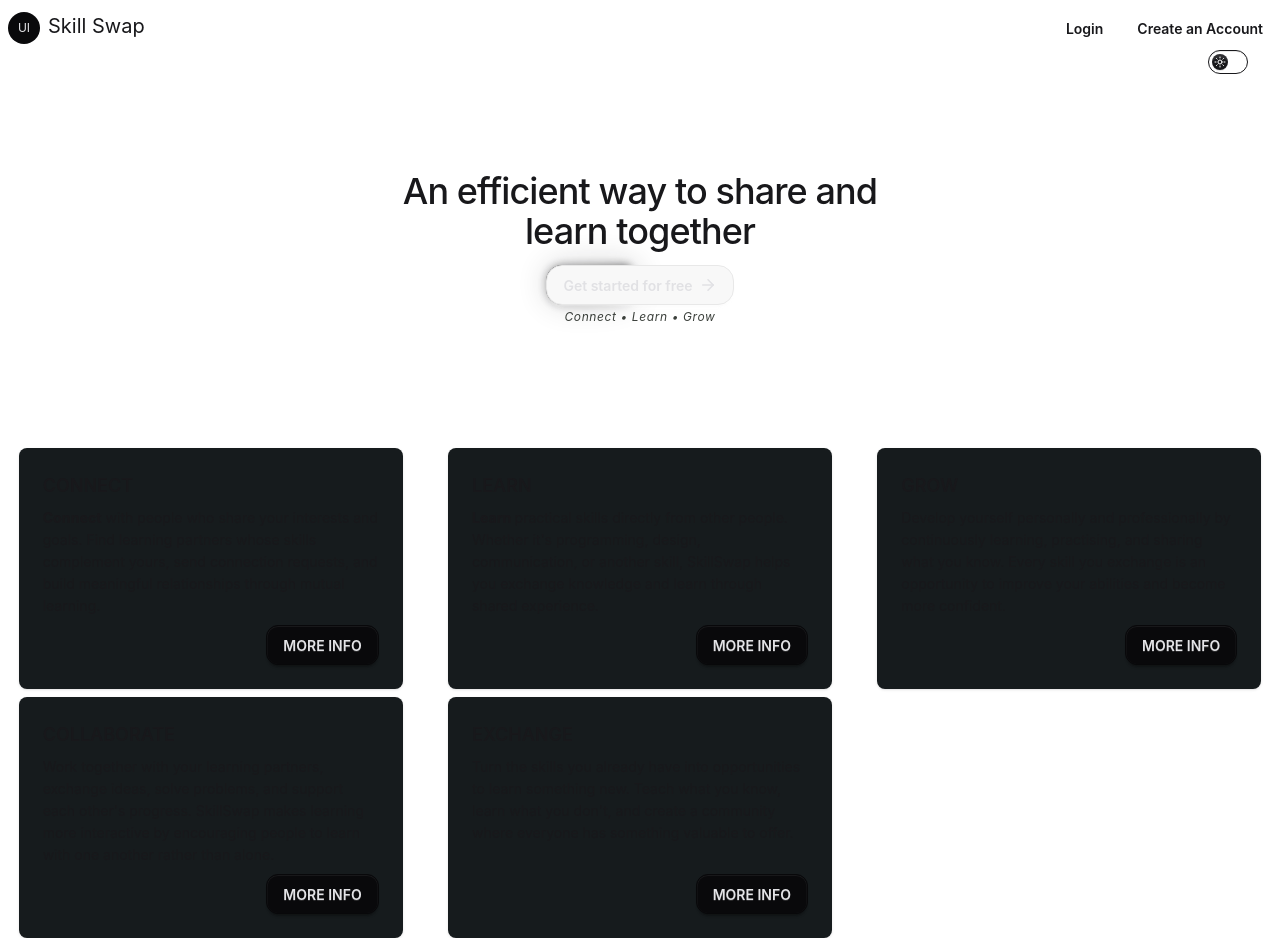
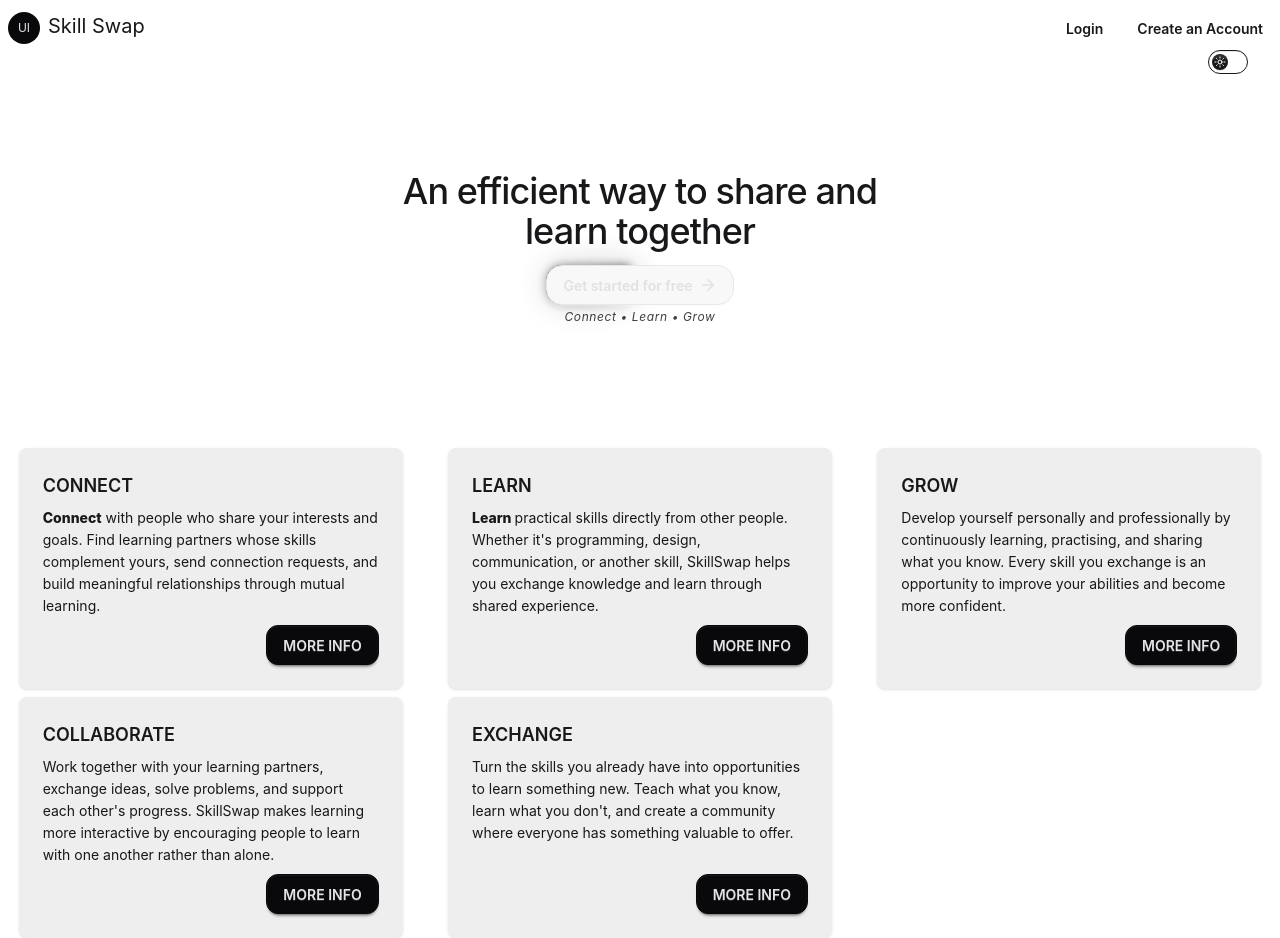
Before and after one commit to Ade12Donald/Skill-Swap, a React (Vite) app in the folder client/: page / in a window 1280 px wide. Built offline with nearby package versions, Linux system fonts and the light colour scheme; a web font is replaced by a local one.

Commit message:
feat: implemented light and dark theme colors

```diff
--- a/client/src/components/HomeCard.jsx
+++ b/client/src/components/HomeCard.jsx
@@ -1,7 +1,7 @@
 const HomeCard = () => {
   return (
     <div className="grid grid-cols-[repeat(auto-fit,minmax(385px,1fr))] justify-center gap-2">
-      <div className="card bg-cardBlack shadow-sm mx-auto w-96">
+      <div className="card bg-base-300  shadow-sm mx-auto w-96">
         <div className="card-body">
           <h2 className="card-title">CONNECT</h2>
           <p className="leading-5.5">
@@ -15,7 +15,7 @@ const HomeCard = () => {
           </div>
         </div>
       </div>
-      <div className="card bg-cardBlack shadow-sm mx-auto w-96">
+      <div className="card shadow-sm bg-base-300 mx-auto w-96">
         <div className="card-body">
           <h2 className="card-title ">LEARN</h2>
           <p className="leading-5.5">
@@ -29,7 +29,7 @@ const HomeCard = () => {
           </div>
         </div>
       </div>
-      <div className="card bg-cardBlack w-96 shadow-sm mx-auto">
+      <div className="card w-96 bg-base-300  shadow-sm mx-auto">
         <div className="card-body">
           <h2 className="card-title ">GROW</h2>
           <p className="leading-5.5">
@@ -43,7 +43,7 @@ const HomeCard = () => {
           </div>
         </div>
       </div>
-      <div className="card bg-cardBlack w-96 shadow-sm mx-auto">
+      <div className="card w-96 shadow-sm bg-base-300  mx-auto">
         <div className="card-body">
           <h2 className="card-title ">COLLABORATE</h2>
           <p className="leading-5.5">
@@ -57,7 +57,7 @@ const HomeCard = () => {
           </div>
         </div>
       </div>
-      <div className="card bg-cardBlack w-96 shadow-sm mx-auto">
+      <div className="card w-96 bg-base-300  shadow-sm mx-auto">
         <div className="card-body">
           <h2 className="card-title ">EXCHANGE</h2>
           <p className="leading-5.5">
```
